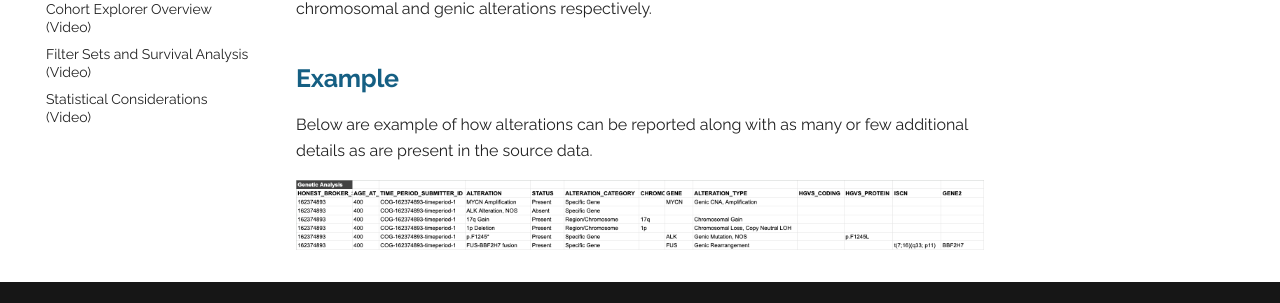
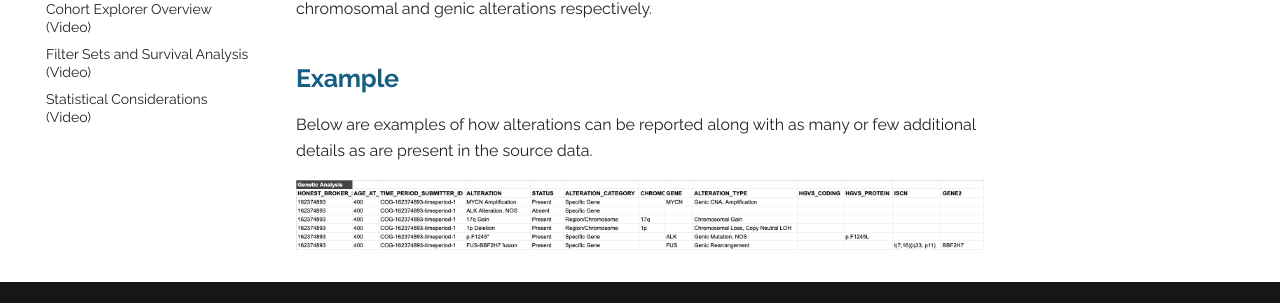
Before and after one commit to chicagopcdc/docs.pedscommons.org, an MkDocs documentation site: the page built from docs/GenomicReporting.md, in a window 1280 px wide and 900 px high, scrolled down 1131 px. Shown: the part 594-897 px from the top of the window. Built offline with MkDocs 1.6.1 and Material for MkDocs 9.7.7, drawn with Linux system fonts in a browser that asks for light colours.

Commit message:
Minor fixes to the Data Modeling docs
Michael requested that I break up the examples (1-4) in the Overview document. Also, found a typo in the Genomic Reporting doc.

```diff
--- a/docs/GenomicReporting.md
+++ b/docs/GenomicReporting.md
@@ -17,6 +17,6 @@ Additional details about an alteration can be represented in the remainder of th
 Since the PCDC uses a flat data model it is important to remember that some variables and permissible values will only apply to chromosomal alterations and others will only apply to genic alterations. Although they are "mixed together" in the Genetic Analysis table, specific implementation guidance and quality checks will ensure that proper values are used for chromosomal and genic alterations respectively.
 
 ## Example
-Below are example of how alterations can be reported along with as many or few additional details as are present in the source data.
+Below are examples of how alterations can be reported along with as many or few additional details as are present in the source data.
 
 ![gr_example](img/gr_example1.png)
```
Also changed, not shown: docs/DataModelingOverview.md (+4 -1 lines).
